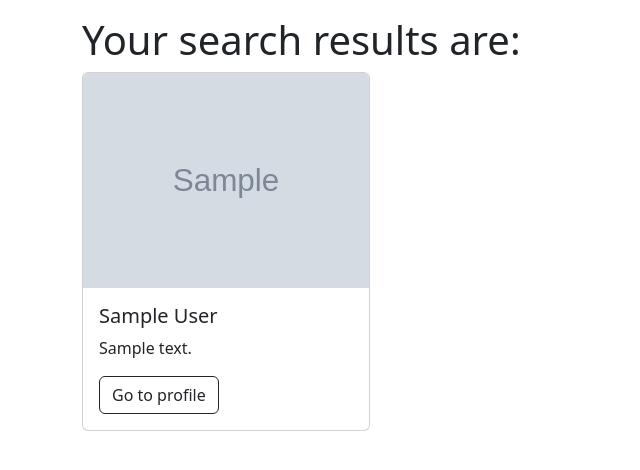
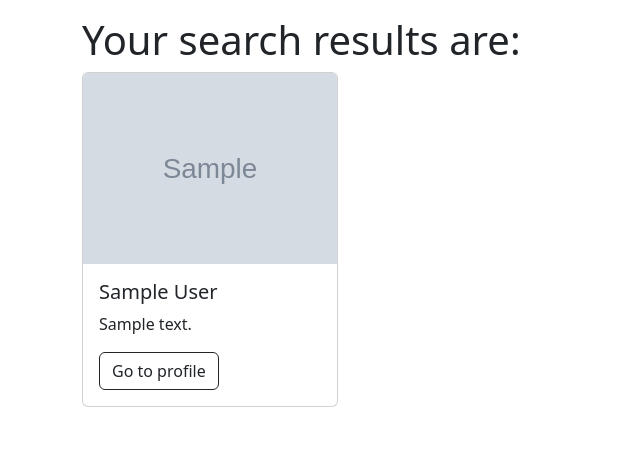
Before and after one commit to Atinon/project, a Django app: template exam_project/templates/main/search.html in a window 1280 px wide. Shown: the part 73-543 px from the top of the page, without its empty margins (0-640 px from the left). Run offline with Django 4.2, Linux system fonts and the light colour scheme; the template is opened without the code that fills it: most values are stand-ins (such as "Sample title", 1, 10 or a date in 2020); grey boxes marked "Sample" are stand-in pictures; some libraries are stand-ins or nearby versions.

Commit message:
Refactored look for search template

```diff
--- a/exam_project/templates/main/search.html
+++ b/exam_project/templates/main/search.html
@@ -2,11 +2,11 @@
 
 {% block page_content %}
     <h1>Your search results are:</h1>
-    <div class="d-inline-block">
+    <div class="row row-cols-1 row-cols-md-3 g-0 gap-2">
         {% for profile in object_list %}
-            <div class="card" style="width: 18rem;">
+            <div class="card" style="width: 16rem;">
                 {% if profile.picture %}
-                    <img class="card-img-top" src="{{ profile.picture.url }}"
+                    <img class="card-img-top" width="100%" height="100%" src="{{ profile.picture.url }}"
                          alt="No photo available">
                 {% else %}
                     <img class="card-img-top"
@@ -19,7 +19,7 @@
                         {% if profile.description %}
                             {{ profile.description }}
                         {% else %}
-                            <h9>*User has no description*</h9>
+                            <h9><i>*User has no description*</i></h9>
                         {% endif %}
                     </p>
                     <a href="{% url 'profile details' pk=profile.user_id %}"
```
